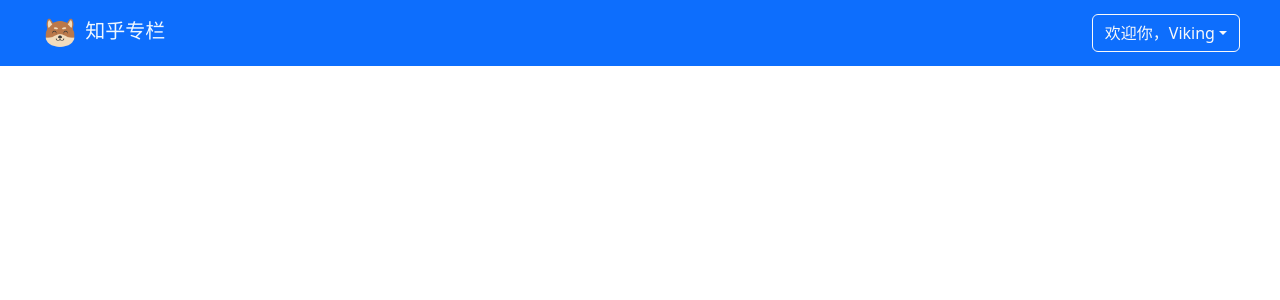
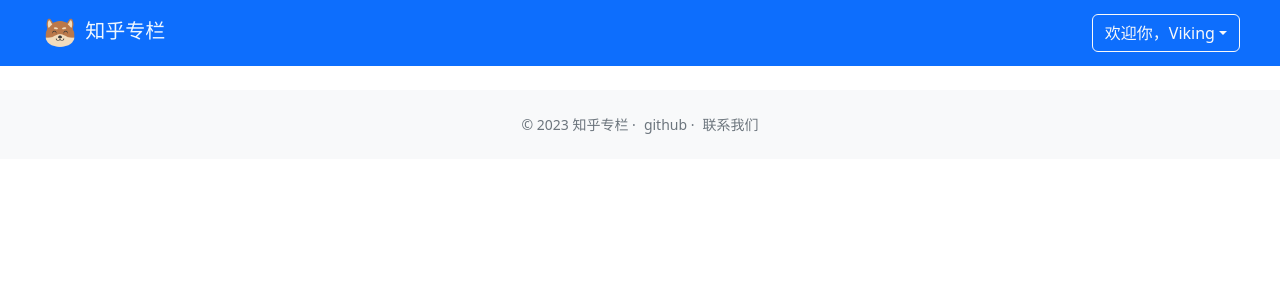
Before and after one commit to fuyachen/zhihuzhuanlan, a Vue app: page / in a window 1280 px wide. Shown: the top 300 px of the page. Built offline with nearby package versions, Linux system fonts and the light colour scheme.

Commit message:
添加footer

```diff
--- a/src/App.vue
+++ b/src/App.vue
@@ -1,6 +1,15 @@
 <template>
   <div class="container-fluid px-0">
     <global-header :user="testUser"></global-header>
+    <footer class="text-center py-4 text-secondary bg-light mt-4">
+      <small>
+        <ul class="list-inline mb-0">
+          <li class="list-inline-item">© 2023 知乎专栏 ·</li>
+          <li class="list-inline-item">github ·</li>
+          <li class="list-inline-item">联系我们</li>
+        </ul>
+      </small>
+    </footer>
   </div>
 </template>
 
```
Also changed, not shown: src/assets/callout.svg (added).
